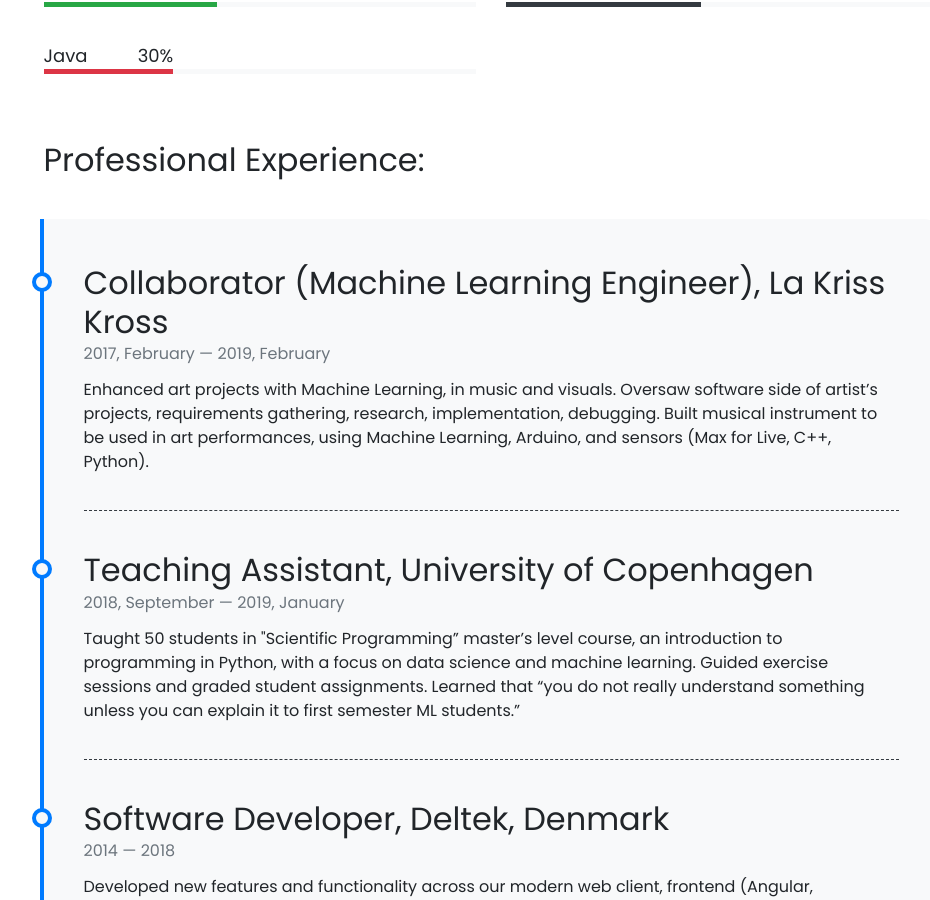
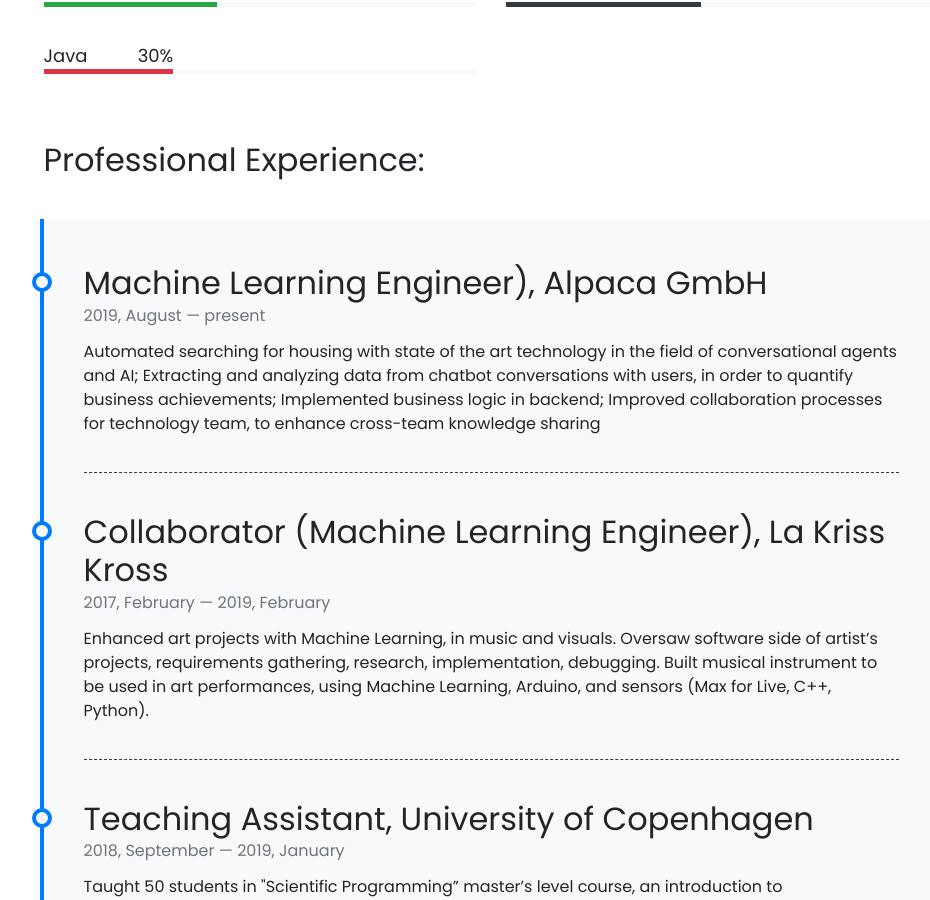
Before and after one commit to cristianmtr/resume, a Jekyll site: the page built from index.html, in a window 1280 px wide and 900 px high, scrolled down 989 px. Shown: the whole window, without its empty margins (149-1079 px from the left). Built offline with Jekyll 4.4.1, drawn with Linux system fonts in a browser that asks for light colours; nearby versions of some CDN libraries; comment, search, counter and statistics services are not loaded.

Commit message:
Update work.yml

```diff
--- a/_data/work.yml
+++ b/_data/work.yml
@@ -1,3 +1,10 @@
+- title: Machine Learning Engineer), Alpaca GmbH
+  from: 2019, August
+  to: present
+  description: Automated searching for housing with state of the art technology in the field of conversational agents and AI; Extracting and analyzing data from chatbot conversations with users, in order to quantify business achievements; Implemented business logic in backend; Improved collaboration processes for technology team, to enhance cross-team knowledge sharing
+
+
+
 - title: Collaborator (Machine Learning Engineer), La Kriss Kross
   from: 2017, February
   to: 2019, February
```
